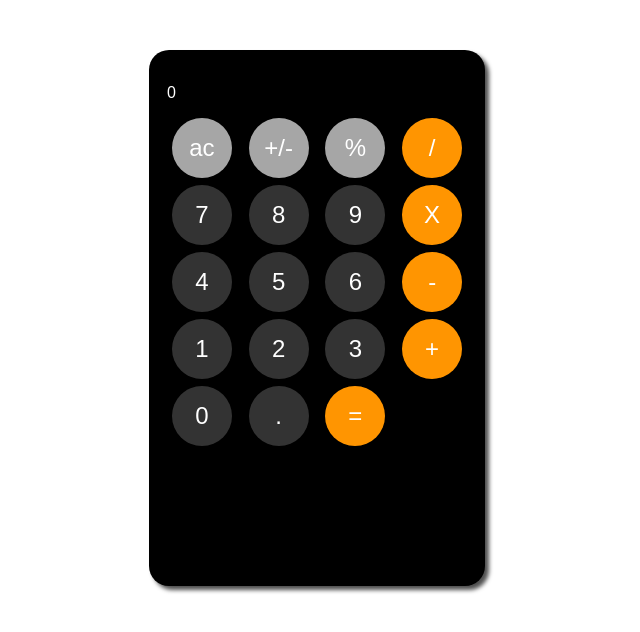
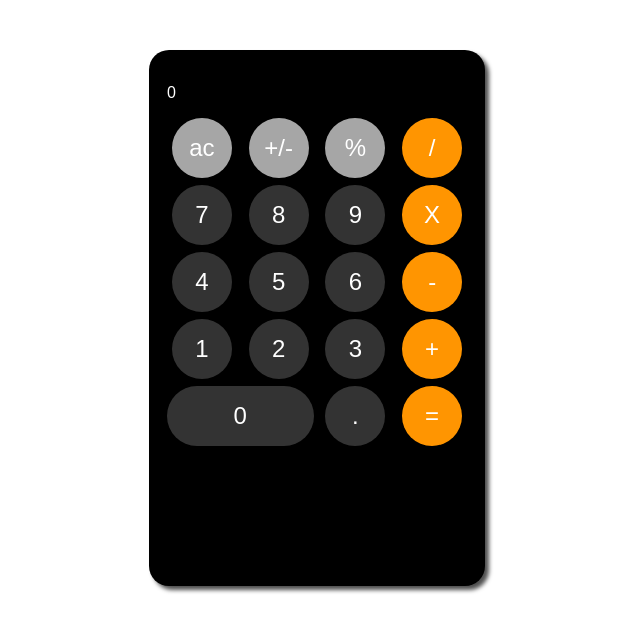
Before and after one commit to mariucas/operatiuni, a plain HTML site: page index.html in a window 1280 px wide. Shown: the whole page, without its empty margins (323-963 px from the left). Drawn offline with Linux system fonts and the light colour scheme.

Commit message:
larg zero

```diff
--- a/style.css
+++ b/style.css
@@ -33,6 +33,11 @@ justify-items: center;
     cursor: pointer;
     user-select: none;
 }
+.btn.zero{
+    grid-area: zero;
+    width: 100%;
+    border-radius: 34px;
+}
 
 .btn:hover{
     filter: brightness(120%);
```
